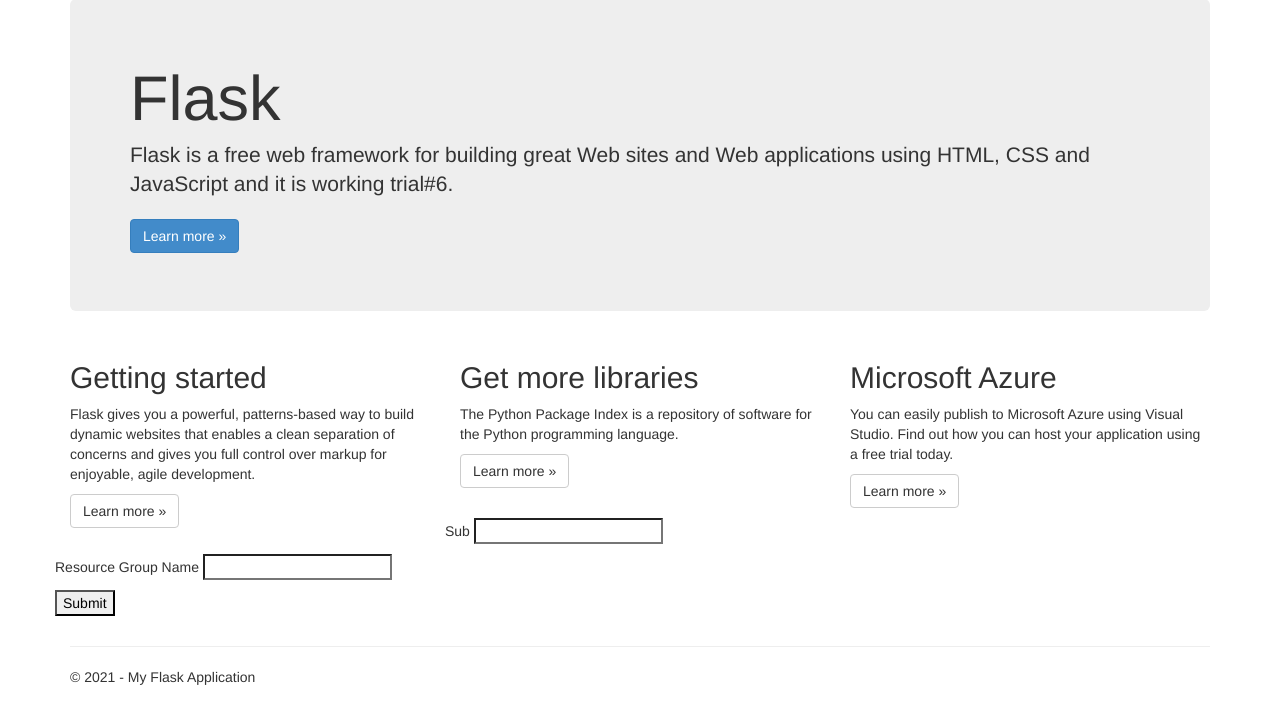
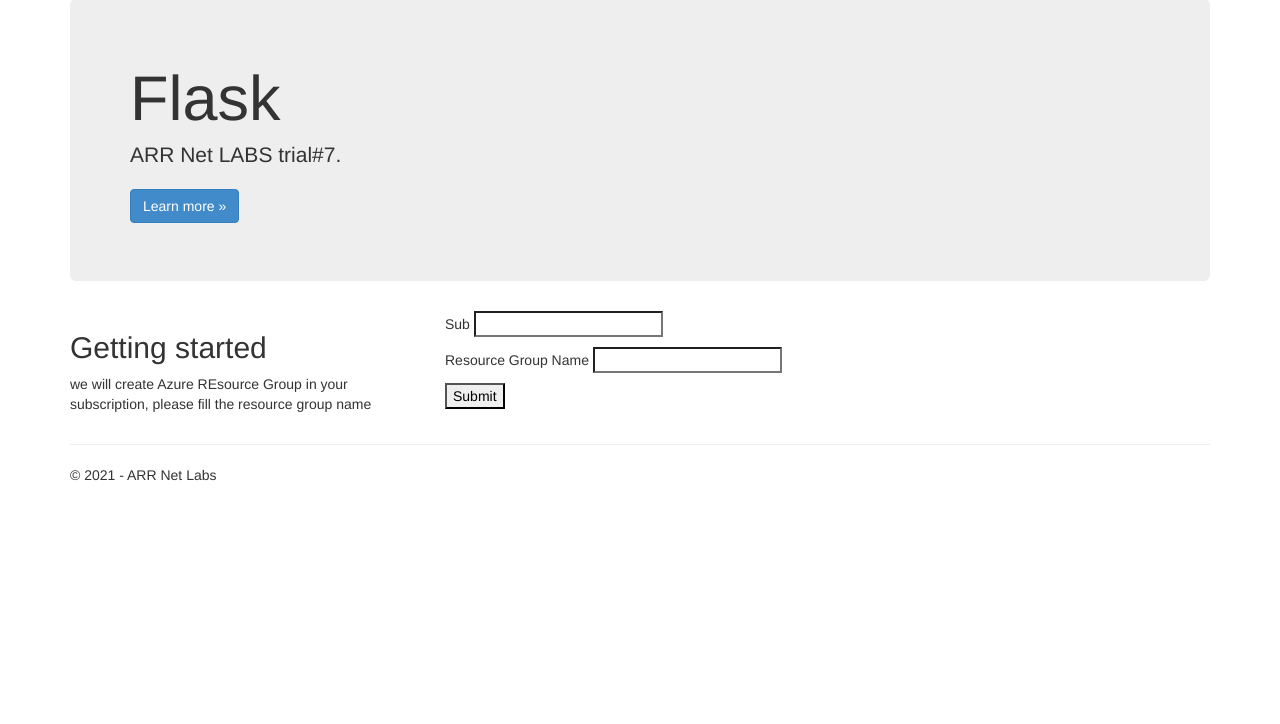
Before and after one commit to yaabukha/eets, a Flask app: page / in a window 1280 px wide. Shown: the part 51-775 px from the top of the page. Run offline with Flask 2, Linux system fonts and the light colour scheme; some libraries are stand-ins or nearby versions.

Commit message:
changing layout

```diff
--- a/testgit/templates/index.html
+++ b/testgit/templates/index.html
@@ -4,30 +4,20 @@
 
 <div class="jumbotron">
     <h1>Flask</h1>
-    <p class="lead">Flask is a free web framework for building great Web sites and Web applications using HTML, CSS and JavaScript and it is working trial#6.</p>
-    <p><a href="http://flask.pocoo.org/" class="btn btn-primary btn-large">Learn more &raquo;</a></p>
+    <p class="lead">ARR Net LABS trial#7.</p>
+    <p><a href="https://www.bing.com" class="btn btn-primary btn-large">Learn more &raquo;</a></p>
 </div>
 
 <div class="row">
     <div class="col-md-4">
         <h2>Getting started</h2>
         <p>
-            Flask gives you a powerful, patterns-based way to build dynamic websites that
-            enables a clean separation of concerns and gives you full control over markup
-            for enjoyable, agile development.
+           we will create Azure REsource Group in your subscription, please fill the resource group name
         </p>
-        <p><a class="btn btn-default" href="http://flask.pocoo.org/docs/">Learn more &raquo;</a></p>
+
     </div>
-    <div class="col-md-4">
-        <h2>Get more libraries</h2>
-        <p>The Python Package Index is a repository of software for the Python programming language.</p>
-        <p><a class="btn btn-default" href="https://pypi.python.org/pypi">Learn more &raquo;</a></p>
-    </div>
-    <div class="col-md-4">
-        <h2>Microsoft Azure</h2>
-        <p>You can easily publish to Microsoft Azure using Visual Studio. Find out how you can host your application using a free trial today.</p>
-        <p><a class="btn btn-default" href="http://azure.microsoft.com">Learn more &raquo;</a></p>
-    </div>
+
+
 
     <form action="/home" method="POST">
         <p>Sub <input type="text" name="Name" /></p>
--- a/testgit/templates/layout.html
+++ b/testgit/templates/layout.html
@@ -3,7 +3,7 @@
 <head>
     <meta charset="utf-8" />
     <meta name="viewport" content="width=device-width, initial-scale=1.0">
-    <title>{{ title }} - My Flask Application</title>
+    <title>{{ title }} - ARR Net Labs</title>
     <link rel="stylesheet" type="text/css" href="/static/content/bootstrap.min.css" />
     <link rel="stylesheet" type="text/css" href="/static/content/site.css" />
     <script src="/static/scripts/modernizr-2.6.2.js"></script>
@@ -34,7 +34,7 @@
         {% block content %}{% endblock %}
         <hr />
         <footer>
-            <p>&copy; {{ year }} - My Flask Application</p>
+            <p>&copy; {{ year }} - ARR Net Labs</p>
         </footer>
     </div>
 
```
Also changed, not shown: testgit/templates/contact.html (+3 -8 lines).
